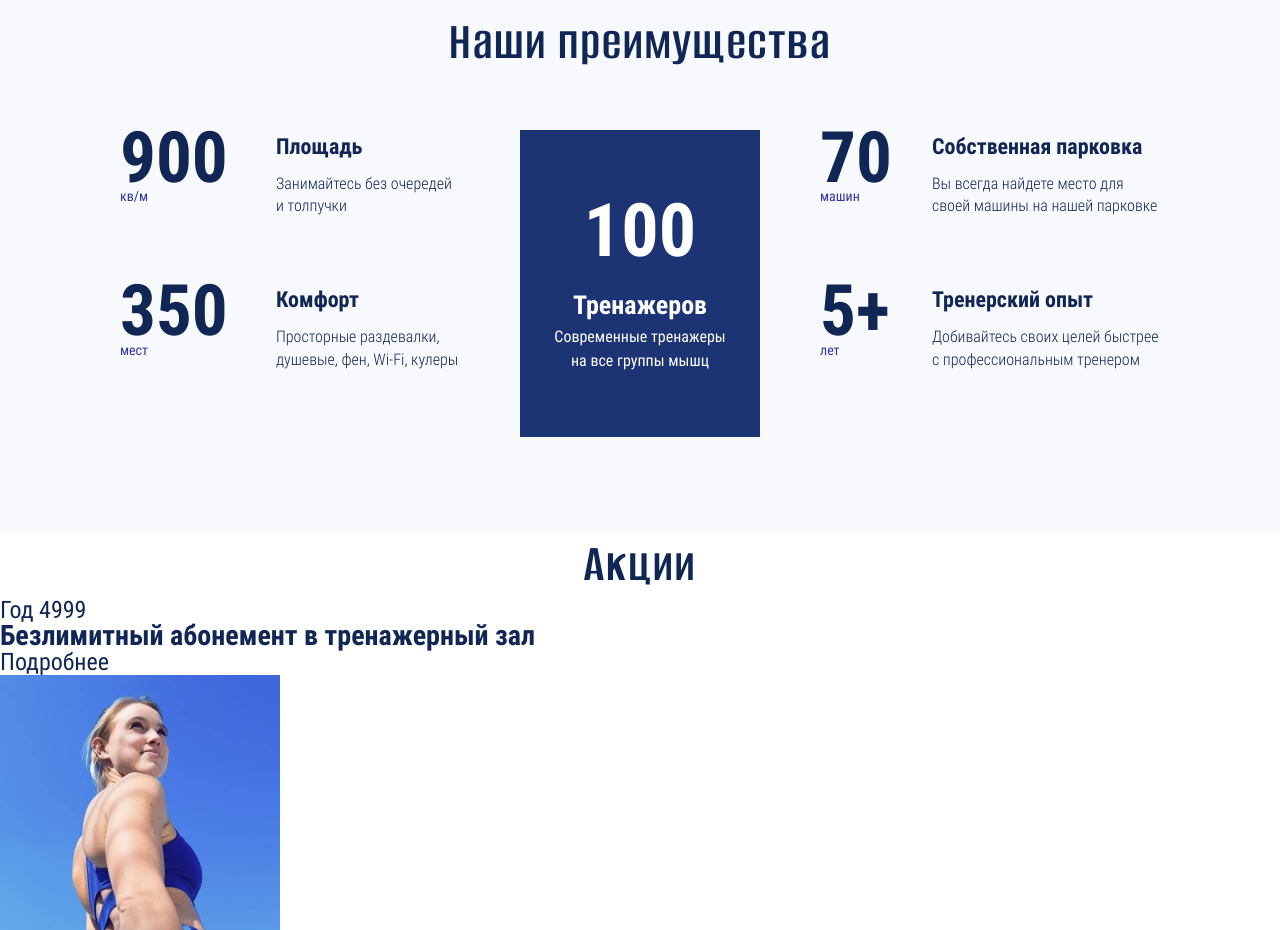
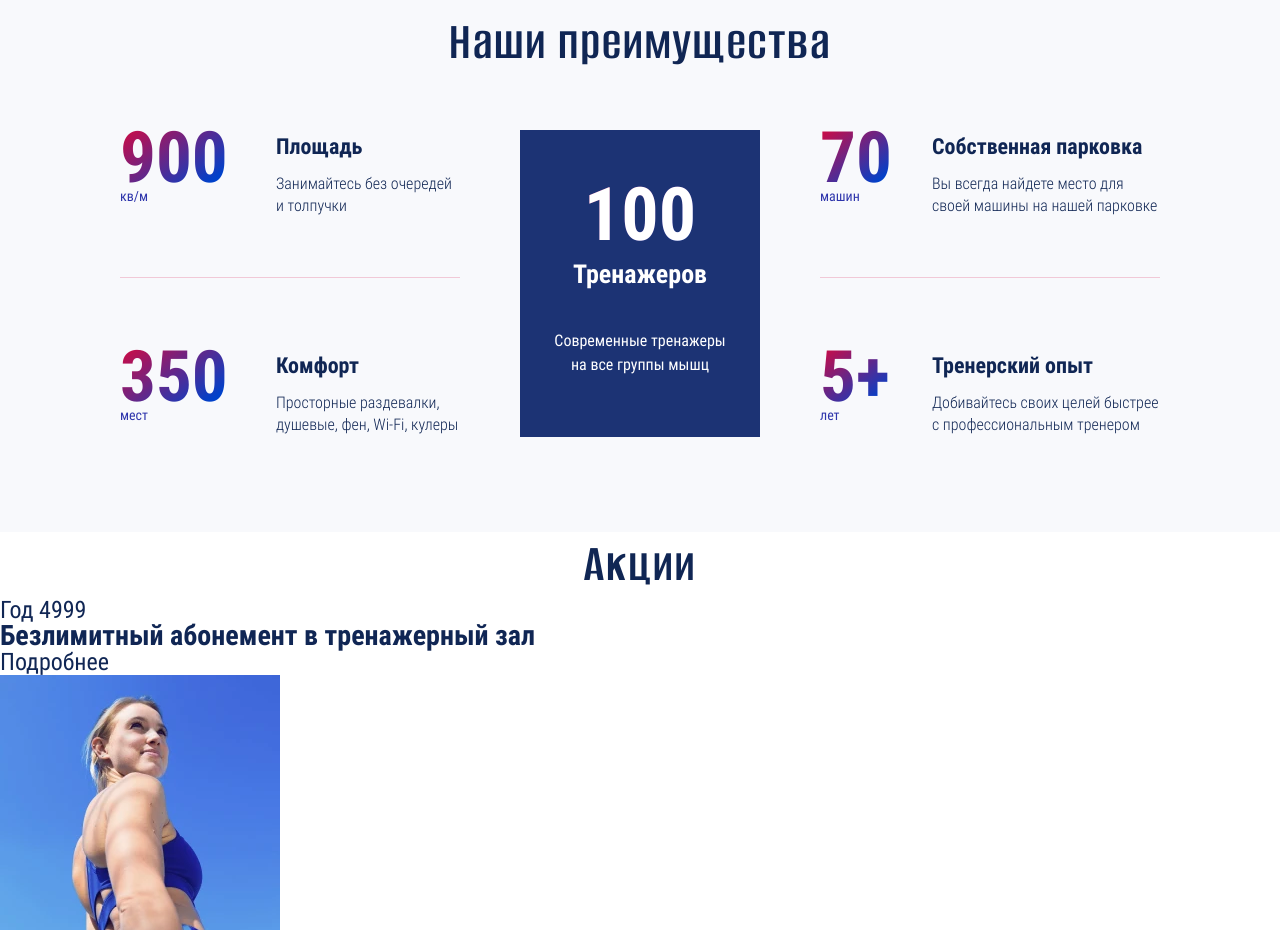
Before and after one commit to bazarovstas/supergym, a website built with webpack: page source/index.html in a window 1280 px wide. Shown: the part 2560-3490 px from the top of the page. Built offline with nearby package versions, Linux system fonts and the light colour scheme; files whose address does not match are found by name.

Commit message:
Мелкие правки блока advantages для десктопной версии

```diff
--- a/source/sass/blocks/advantages.scss
+++ b/source/sass/blocks/advantages.scss
@@ -9,16 +9,33 @@
 }
 
 .advantages__list {
+  position: relative;
   display: grid;
   grid-template-columns: 1fr 240px 1fr;
   grid-template-rows: 1fr 1fr;
   column-gap: 60px;
 
-  max-height: 307px;
+  min-height: 307px;
   margin: 0 60px;
   padding: 0;
 
   list-style: none;
+
+  &::before,
+  &::after {
+    content: "";
+    position: absolute;
+    top: 48%;
+
+    width: 340px;
+    height: 1px;
+
+    background-color: $color-transparent-red-0-20;
+  }
+
+  &::after {
+    right: 0;
+  }
 }
 
 .advantages__item {
@@ -55,6 +72,7 @@
   }
 
   &--third {
+    align-self: flex-end;
     grid-column: 1 / 2;
     grid-row: 2 / 3;
 
@@ -64,6 +82,7 @@
   }
 
   &--fourth {
+    align-self: flex-end;
     grid-column: 3 / 4;
     grid-row: 2 / 3;
 
@@ -76,17 +95,27 @@
 .advantages__item-wrapper {
   display: flex;
   flex-direction: column;
+
+  &--additional {
+    margin-bottom: 35px;
+
+    text-align: center;
+  }
 }
 
 .advantages__item-number {
   font-weight: 700;
   font-size: 71px;
   line-height: 56.5px;
-  color: $color-default-black;
+  color: transparent;
+
+  background-color: $color-default-black;
+  background-image: $gradient-red-to-blue-number;
+  background-clip: text;
 
   &--additional {
     font-size: 74px;
-    line-height: 111px;
+    line-height: 80px;
     color: $color-default-white;
   }
 }
@@ -127,12 +156,6 @@
   color: $color-default-black;
 }
 
-.advantages__item-wrapper {
-  &--additional {
-    text-align: center;
-  }
-}
-
 .advantages__item-content {
   margin: 0;
 
--- a/source/sass/variables.scss
+++ b/source/sass/variables.scss
@@ -22,6 +22,7 @@ $color-black-russian:               #030a1a;
 
 $color-transparent-0:               rgba(255, 255, 255, 0);
 $color-transparent-black-0-89:      rgba(16, 38, 84, 0.89);
+$color-transparent-red-0-20:        rgba(209, 10, 66, 0.2);
 
 // Gradient
 
@@ -29,6 +30,8 @@ $gradient-red-to-blue-desktop:      conic-gradient(from 130.31deg at 16.03% 39.0
 $gradient-red-to-blue-tablet:       conic-gradient(from 139.4deg at 20.7% 35.74%, #b80027 -46.69deg, #003d85 32.24deg, #b80027 313.31deg, #003d85 392.24deg);
 $gradient-red-to-blue-mobile:       conic-gradient(from 171.43deg at 35.31% 34.22%, #b80027 -46.69deg, #003d85 32.24deg, #b80027 313.31deg, #003d85 392.24deg);
 $gradient-red-to-blue-button:       linear-gradient(44.89deg, #003d85 25.38%, #b80027 74.89%);
+$gradient-red-to-blue-number:       linear-gradient(142.51deg, #d10a42 0%, #0041ca 87.33%);
+
 
 // Typography
 // ---------------------------------
```
Also changed, not shown: build/css/style.css, build/css/style.min.css, 1 other file.
